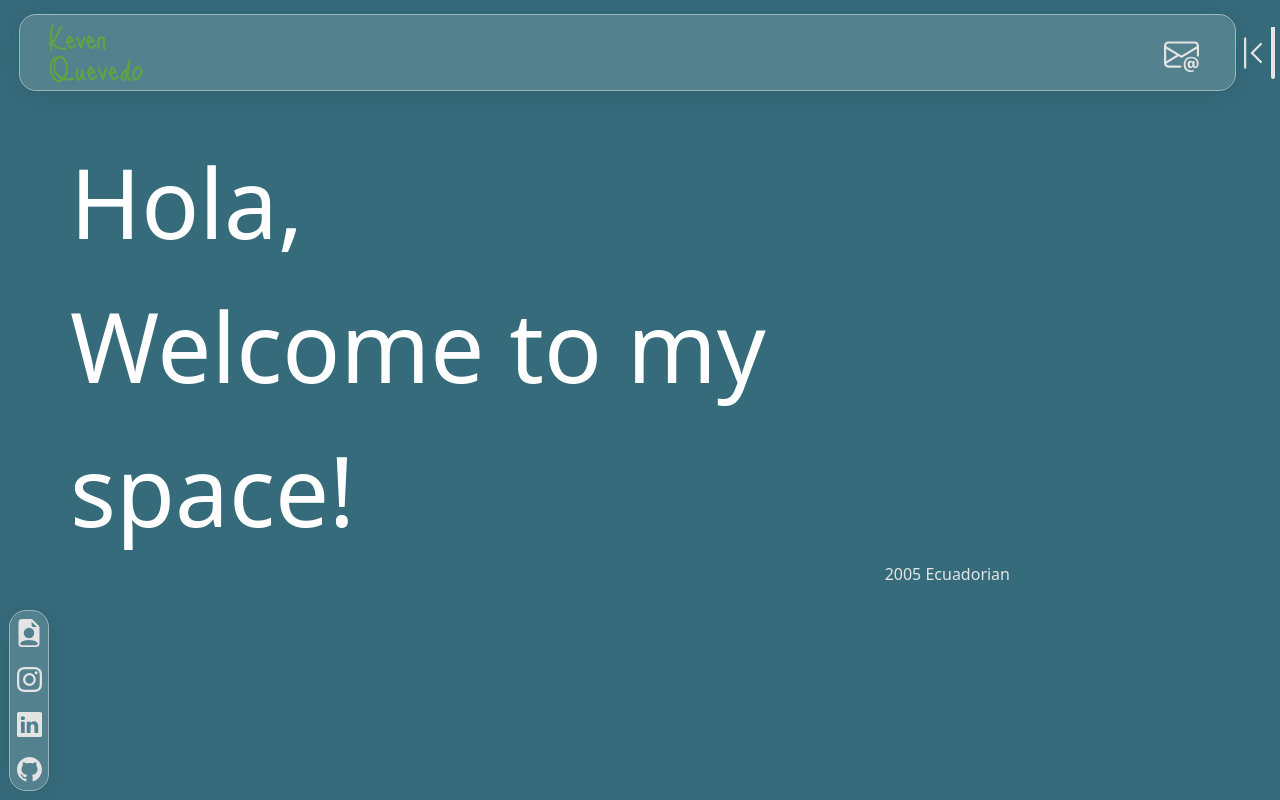
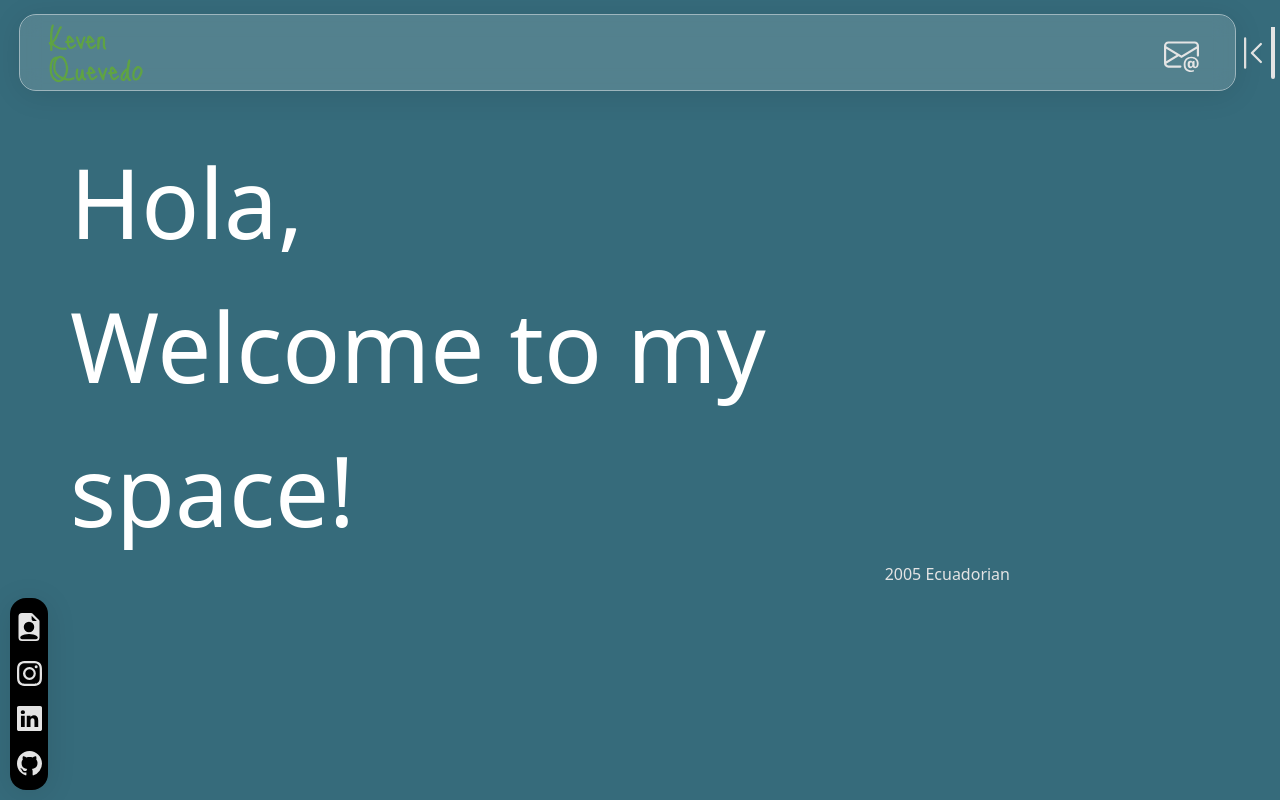
Before and after one commit to kevenjq/Kevens_website, a React (Vite) app: page / in a window 1280 px wide. Built offline with nearby package versions, Linux system fonts and the light colour scheme; a web font is replaced by a local one.

Commit message:
ContactList ready

```diff
--- a/src/components/ContactList/ContactList.tsx
+++ b/src/components/ContactList/ContactList.tsx
@@ -1,5 +1,10 @@
+import styled from "styled-components";
 
-import styled from "styled-components";
+// background: rgba(255, 255, 255, 0.15);
+//   border-radius: 16px;
+//   box-shadow: 0 4px 30px rgba(0, 0, 0, 0.1);
+//   backdrop-filter: blur(9.5px);
+//   -webkit-backdrop-filter: blur(9.5px);
 
 const Container = styled.div`
   position: fixed;
@@ -8,26 +13,23 @@ const Container = styled.div`
   display: flex;
   flex-direction: column;
   padding: 8px 5px 8px 5px;
-  justify-content: space-between;
+  justify-content: center;
   align-items: center;
-  height: auto;
+  height: 12rem;
   border: 2px;
   rounded: var(--rounded);
-  background: rgba(255, 255, 255, 0.15);
+  background: var(--bg-dark);
+  box-shadow: 0 4px 30px rgba(0, 0, 0, 0.1);
   border-radius: 16px;
-  box-shadow: 0 4px 30px rgba(0, 0, 0, 0.1);
-  backdrop-filter: blur(9.5px);
-  -webkit-backdrop-filter: blur(9.5px);
-  outline: 1px solid rgba(255, 255, 255, 0.52);
 
   &:hover {
-    outline: 1px solid var(--outline);
+    outline: 2px solid var(--outline);
   }
 `;
 
 const ContactList = () => {
   return (
-    <Container >
+    <Container>
       <ul className="flex flex-col gap-5 justify-center items-center">
         <li className="duration-300 hover:text-[var(--hovering)]">
           <a
@@ -62,7 +64,6 @@ const ContactList = () => {
 };
 
 export default ContactList;
-
 
 const CVsvg = () => {
   return (
```
